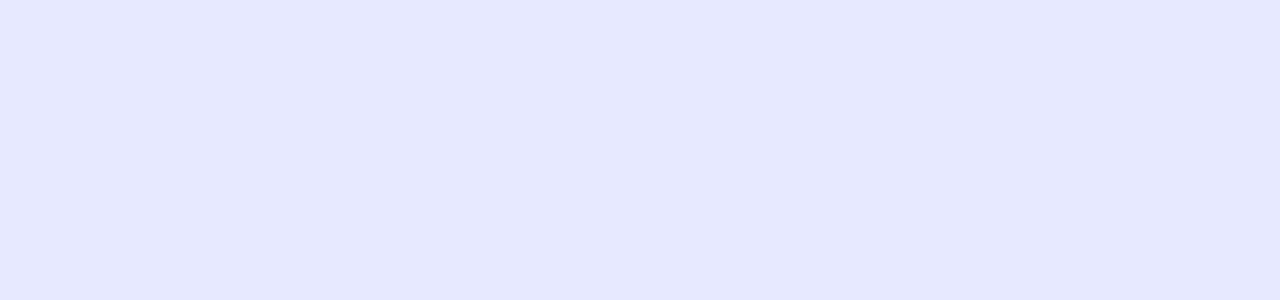
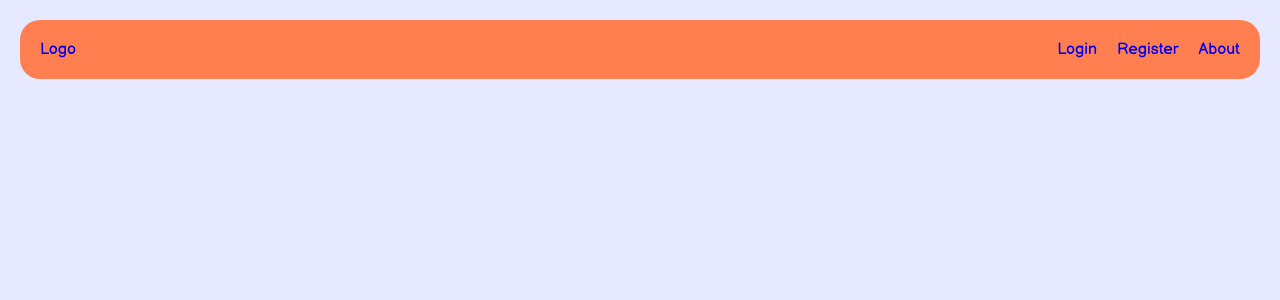
Before and after one commit to branerie/SD-ChatApp, a React (Create React App) app in the folder client/: page / in a window 1280 px wide. Shown: the top 300 px of the page. Built offline with nearby package versions, Linux system fonts and the light colour scheme.

Commit message:
Added home page to router

```diff
--- a/client/src/App.js
+++ b/client/src/App.js
@@ -1,9 +1,10 @@
 import React, { useState } from 'react'
 import { BrowserRouter, Route, Switch } from 'react-router-dom'
 import "./style.css"
+import HomePage from './pages/HomePage'
+import RegisterPage from './pages/RegisterPage'
+import LoginPage from './pages/LoginPage'
 import ChatPage from './pages/ChatPage'
-import LoginPage from './pages/LoginPage'
-import RegisterPage from './pages/RegisterPage'
 import UserContext from './Context'
 
 const App = () => {
@@ -32,6 +33,7 @@ const App = () => {
     }}>
       <BrowserRouter>
         <Switch>
+          <Route exact path="/" component={HomePage} />
           <Route path="/login" component={LoginPage} />
           <Route path="/register" component={RegisterPage} />
           <Route path="/chat" component={ChatPage} />
```
